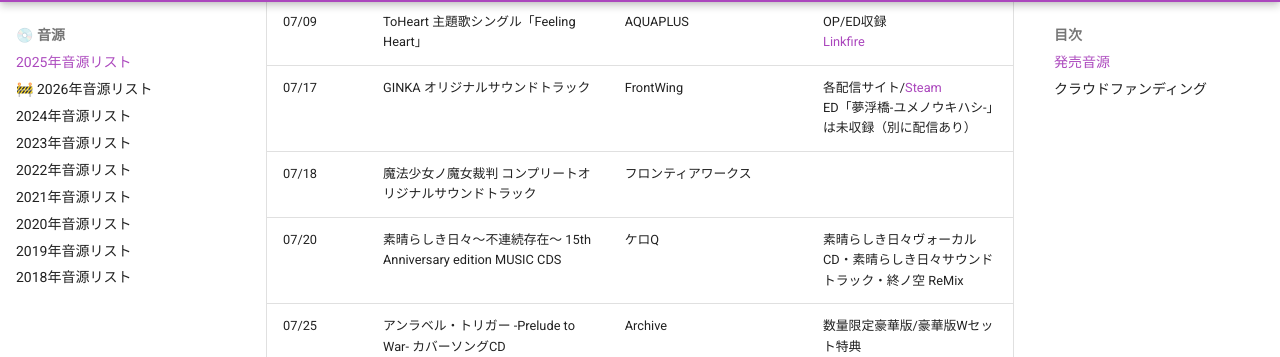
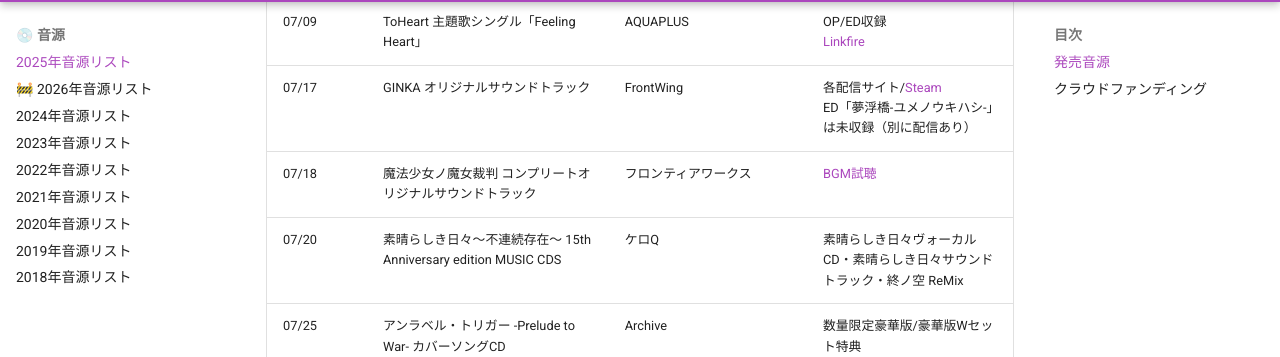
Before and after one commit to onihusube/ensonglog, an MkDocs documentation site: the page built from docs/2025/音源.md, in a window 1280 px wide and 900 px high, scrolled down 8226 px. Shown: the part 94-451 px from the top of the window. Built offline with MkDocs 1.6.1 and Material for MkDocs 9.7.7, drawn with Linux system fonts in a browser that asks for light colours; comment, search, counter and statistics services are not loaded.

Commit message:
まのさば関連追記

```diff
--- a/docs/2025/音源.md
+++ b/docs/2025/音源.md
@@ -122,7 +122,7 @@
 | 06/27 | ワナクリ2 オリジナルヴォーカルCD | DESSERT Soft | 予約特典 |
 | 07/09 | ToHeart 主題歌シングル「Feeling Heart」 | AQUAPLUS | OP/ED収録 </br> [Linkfire](https://spaceshowerfuga.lnk.to/feelingheart) |
 | 07/17 | GINKA オリジナルサウンドトラック | FrontWing | 各配信サイト/[Steam](https://store.steampowered.com/app/3808560/GINKA/) </br> ED「夢浮橋-ユメノウキハシ-」は未収録（別に配信あり） |
-| 07/18 | 魔法少女ノ魔女裁判 コンプリートオリジナルサウンドトラック | フロンティアワークス |  |
+| 07/18 | 魔法少女ノ魔女裁判 コンプリートオリジナルサウンドトラック | フロンティアワークス | [BGM試聴](https://www.youtube.com/playlist?list=PLUgvJbDGfOUF5DGzmvJUpigLxi3F3XYmj) |
 | 07/20 | 素晴らしき日々〜不連続存在〜 15th Anniversary edition MUSIC CDS | ケロQ | 素晴らしき日々ヴォーカルCD・素晴らしき日々サウンドトラック・終ノ空 ReMix |
 | 07/25 | アンラベル・トリガー -Prelude to War- カバーソングCD | Archive | 数量限定豪華版/豪華版Wセット特典 |
 | 07/25 | [ギャルズフィクション 主題歌CD](./音源個別/ギャルズフィクション%20主題歌CD.md) | 自宅すたじお | 同梱特典 |
```
Also changed, not shown: docs/2025/楽曲.md (+2 -1 lines).
